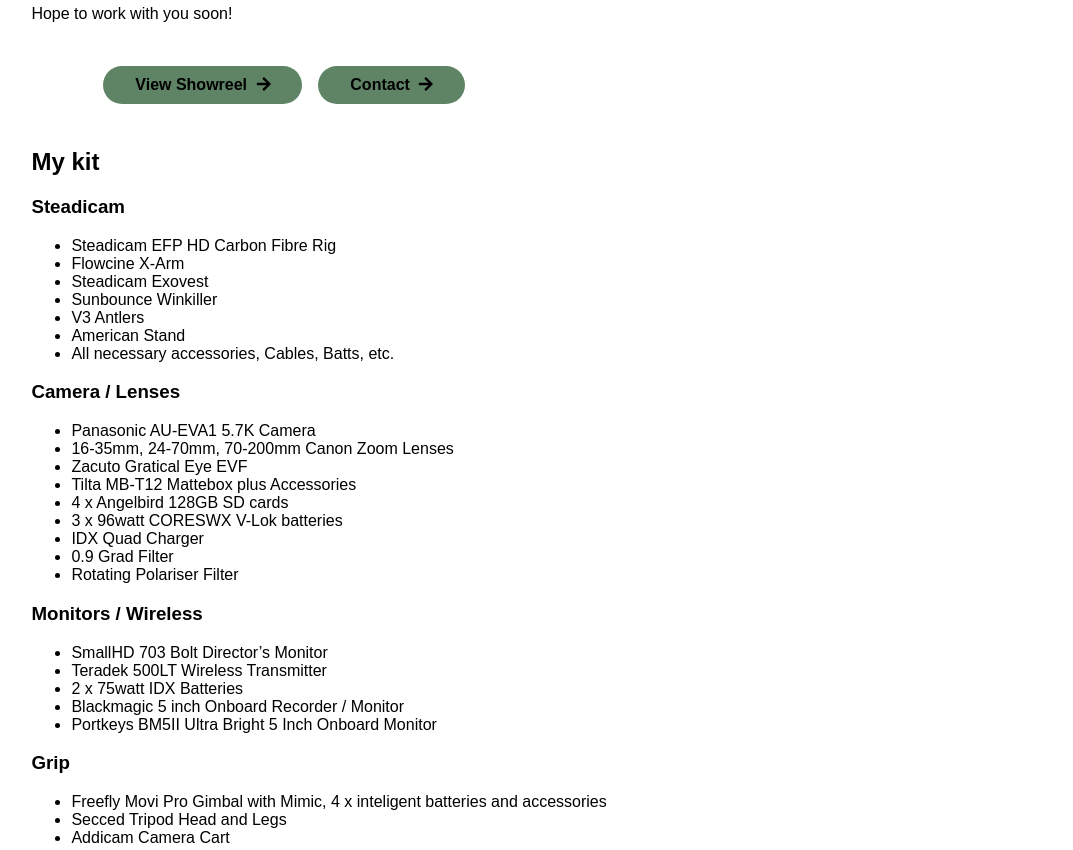
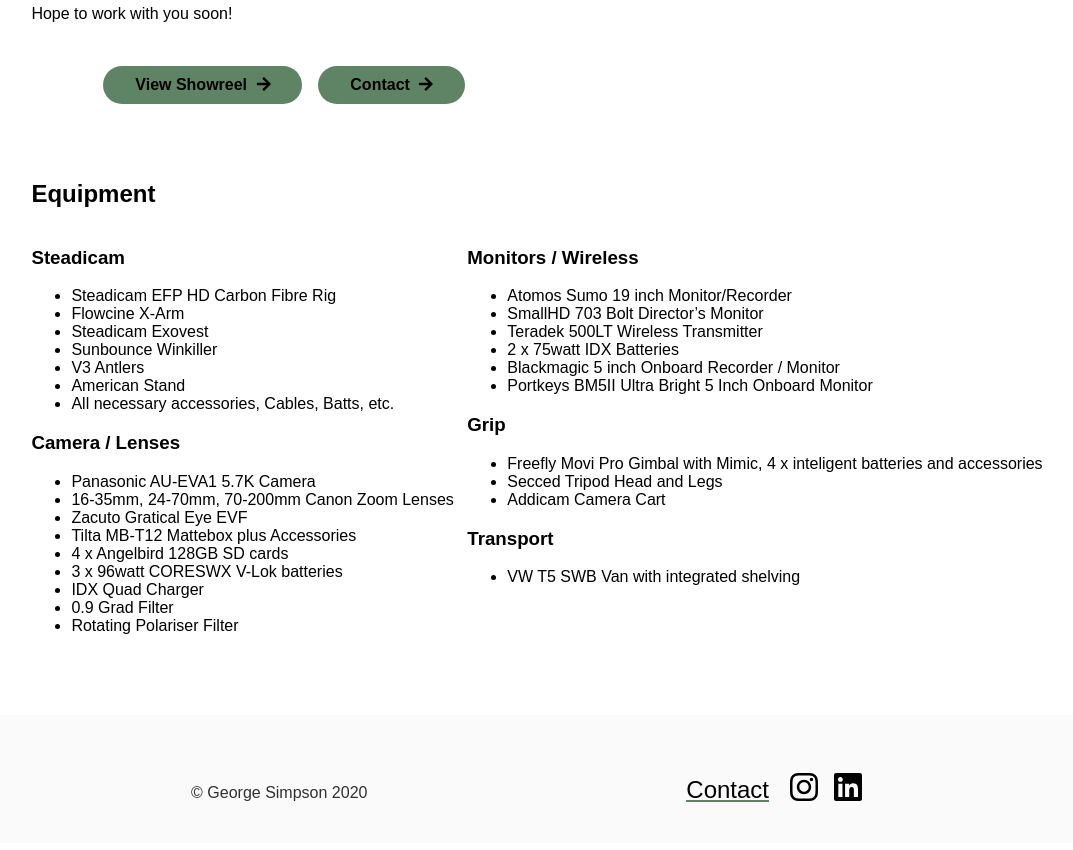
Before and after one commit to KajsaEklof/georgesimpson, a Gatsby site: page / in a window 1280 px wide. Shown: the part 736-1586 px from the top of the page, without its empty margins (103-1176 px from the left). Built offline with nearby package versions, Linux system fonts and the light colour scheme; Gatsby itself is replaced by a stand-in of ours.

Commit message:
added monitor to list

```diff
--- a/src/Components/Kitlist.js
+++ b/src/Components/Kitlist.js
@@ -1,17 +1,29 @@
-import React from "react";
-import { device } from "./ComponentStyles/Device";
-import styled from "styled-components";
-
+import React from "react"
+import { device } from "./ComponentStyles/Device"
+import styled from "styled-components"
 
 const KitList = () => {
   const Container = styled.div`
     margin: 0 auto;
     width: 100%;
+    padding-top: 2em;
+  `
+
+  const ListContainer = styled.div`
+    display: flex;
+    flex-direction: column;
+    justify-content: space-between;
+
+    @media ${device.desktop} {
+        flex-direction: row;
+    }
   `
 
   return (
     <Container>
-      <h2>My kit</h2>
+      <h2>Equipment</h2>
+      <ListContainer>
+        <div>
           <h3>Steadicam</h3>
           <ul>
             <li>Steadicam EFP HD Carbon Fibre Rig</li>
@@ -35,8 +47,11 @@
             <li>0.9 Grad Filter</li>
             <li>Rotating Polariser Filter</li>
           </ul>
+        </div>
+        <div>
           <h3>Monitors / Wireless</h3>
           <ul>
+            <li>Atomos Sumo 19 inch Monitor/Recorder</li>
             <li>SmallHD 703 Bolt Director’s Monitor</li>
             <li>Teradek 500LT Wireless Transmitter</li>
             <li>2 x 75watt IDX Batteries</li>
@@ -56,6 +71,8 @@
           <ul>
             <li>VW T5 SWB Van with integrated shelving</li>
           </ul>
+        </div>
+      </ListContainer>
     </Container>
   )
 }
```
Lines whose indentation alone changed are shown as unchanged.
